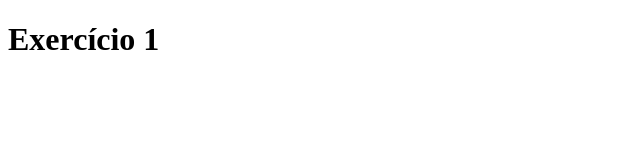
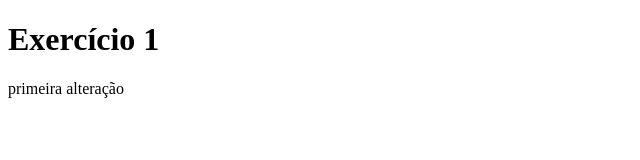
Before and after one commit to GabrieleMeireles/exercicio1, a plain HTML site: page index.html in a window 1280 px wide. Shown: the whole page, without its empty margins (0-640 px from the left). Drawn offline with Linux system fonts and the light colour scheme.

Commit message:
commit alteração 1

```diff
--- a/index.html
+++ b/index.html
@@ -6,5 +6,6 @@
   </head>
   <body>
     <h1>Exercício 1</h1>
+    <P>primeira alteração</P>
   </body>
 </html>
```
